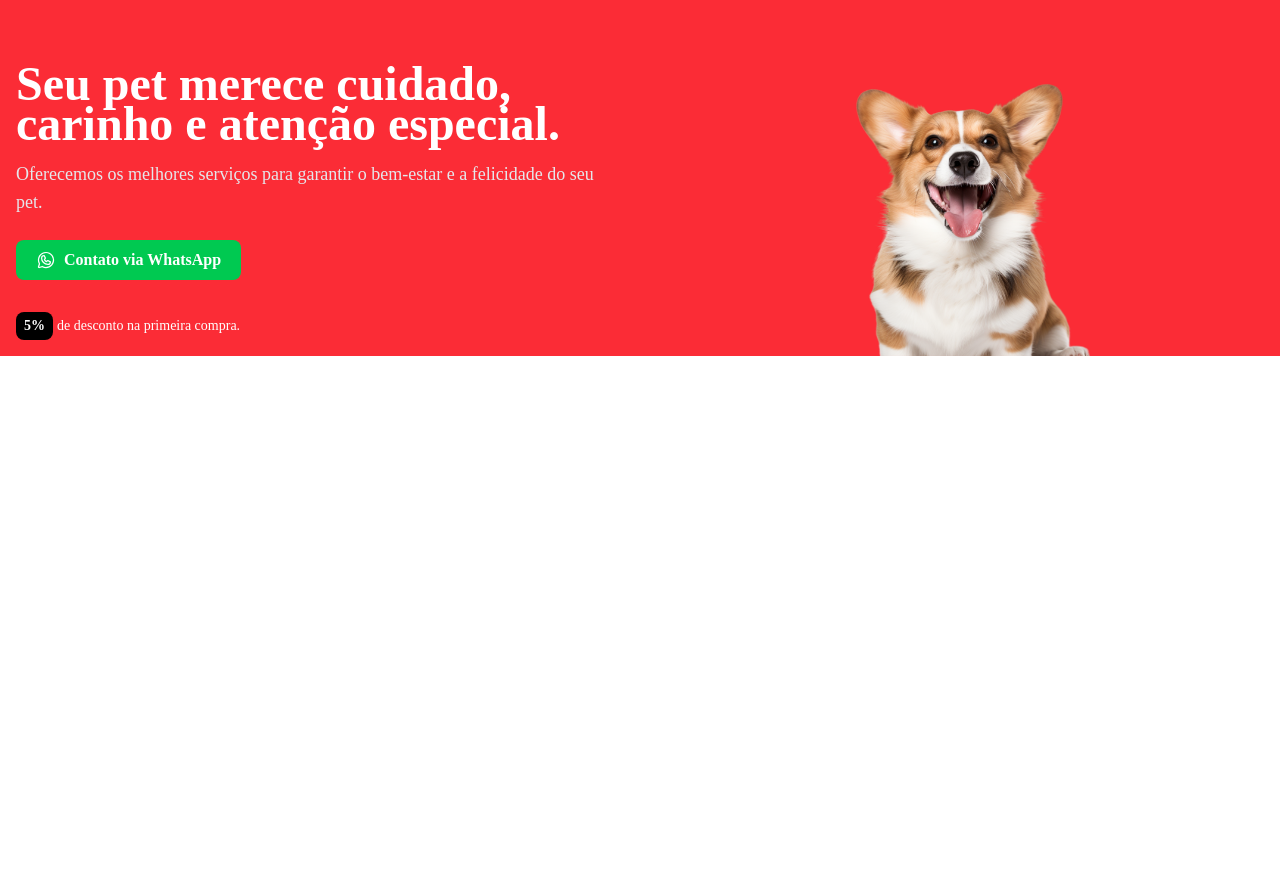
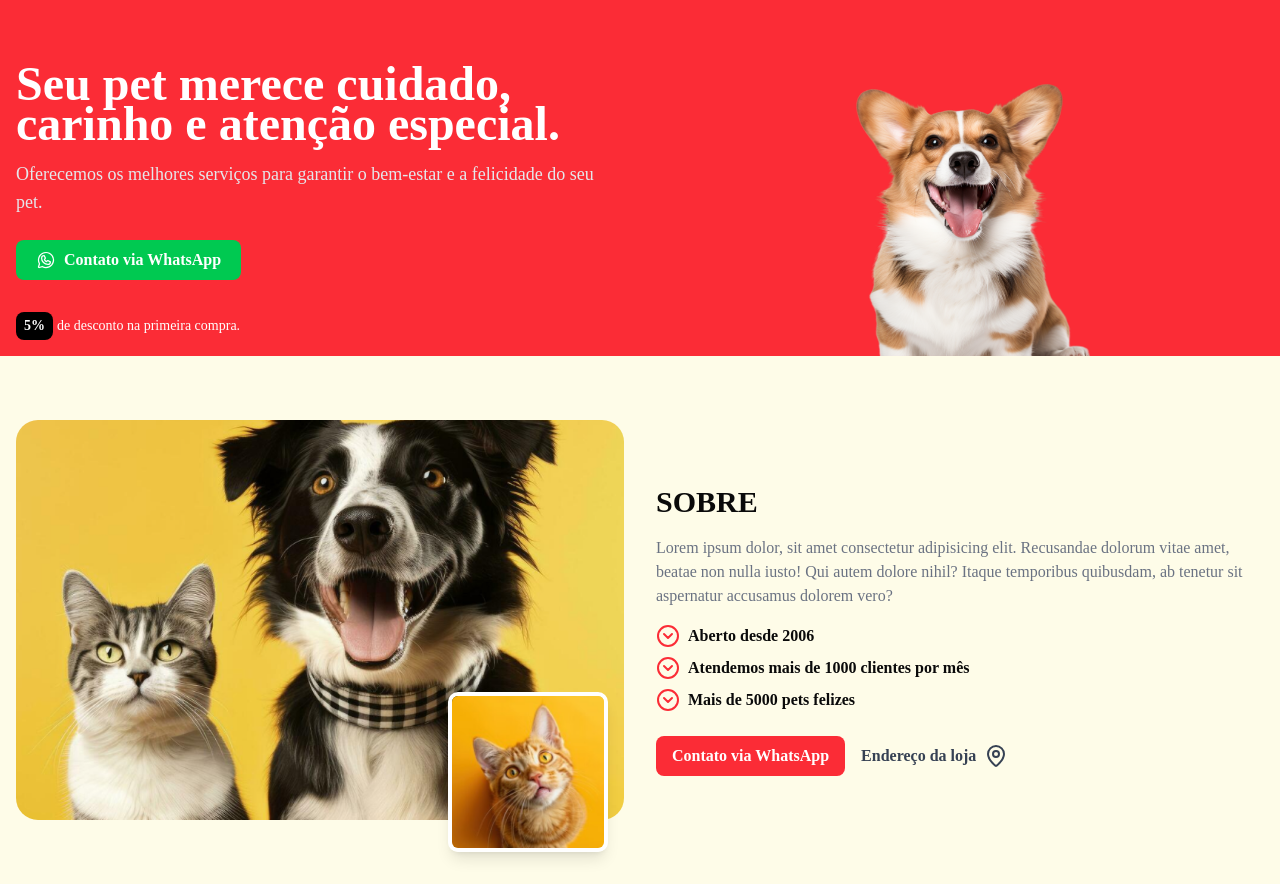
Before and after one commit to Ricardo-dev-00/petdev, a Next.js app: page / in a window 1280 px wide. Before the commit the page ends 800 px from the top, so only its background shows below. Built offline with nearby package versions, Linux system fonts and the light colour scheme.

Commit message:
feat: add About component and integrate into Home page

```diff
--- /dev/null
+++ b/src/app/_components/About.tsx
@@ -0,0 +1,100 @@
+import { ChevronDownCircle, MapPin } from "lucide-react";
+import Image from "next/image";
+import about1Image from "../../../public/about-1.png";
+import about2Image from "../../../public/about-2.png";
+
+type AboutInfoItemProps = {
+  text: string;
+};
+
+function AboutInfoItem({ text }: AboutInfoItemProps) {
+  return (
+    <li className="flex items-center font-bold gap-2">
+      <ChevronDownCircle className="text-red-500" /> {text}
+    </li>
+  );
+}
+
+export function About() {
+  // Itens renderizados em lista para manter consistência visual e facilitar manutenção.
+  const infoItems = [
+    "Aberto desde 2006",
+    "Atendemos mais de 1000 clientes por mês",
+    "Mais de 5000 pets felizes",
+  ];
+
+  // TODO: trocar pelos links oficiais da empresa.
+  const whatsappLink = "https://wa.me/5500000000000";
+  const mapsLink = "https://maps.google.com/?q=PetDev";
+
+  // Classe base compartilhada entre os links de ação (inclui estilos de foco para acessibilidade).
+  const actionLinkBase =
+    "inline-flex items-center gap-2 font-bold transition-all duration-200 text-sm md:text-base focus-visible:outline-none focus-visible:ring-2 focus-visible:ring-red-500 focus-visible:ring-offset-2";
+
+  return (
+    <section className="bg-yellow-50" aria-labelledby="about-title">
+      <div className="container mx-auto py-16 px-4 grid grid-cols-1 md:grid-cols-2 gap-8">
+        <div className="relative">
+          <div className="relative w-full h-[400px] rounded-3xl overflow-hidden">
+            {/* fill + sizes melhora a responsividade e evita layout shift em telas diferentes. */}
+            <Image
+              src={about1Image}
+              alt="Imagem de um pet feliz"
+              className="object-cover hover:scale-110 transition-transform duration-300"
+              fill
+              quality={100}
+              sizes="(min-width: 768px) 50vw, 100vw"
+            />
+          </div>
+          {/* Imagem de apoio para dar mais profundidade visual ao bloco. */}
+          <div className="absolute w-40 h-40 right-4 -bottom-8 rounded-lg overflow-hidden border-4 border-white shadow-lg">
+            <Image
+              src={about2Image}
+              alt="Close de um pet"
+              className="object-cover"
+              fill
+              quality={100}
+              sizes="160px"
+            />
+          </div>
+        </div>
+
+        <div className="space-y-6 mt-16">
+          <h2 id="about-title" className="text-3xl font-bold uppercase mb-4">
+            Sobre
+          </h2>
+          <p className="text-gray-500 mb-4">
+            Lorem ipsum dolor, sit amet consectetur adipisicing elit. Recusandae
+            dolorum vitae amet, beatae non nulla iusto! Qui autem dolore nihil?
+            Itaque temporibus quibusdam, ab tenetur sit aspernatur accusamus
+            dolorem vero?
+          </p>
+          <ul className="space-y-2">
+            {infoItems.map((item) => (
+              <AboutInfoItem key={item} text={item} />
+            ))}
+          </ul>
+
+          <div className="flex gap-4 items-center flex-wrap">
+            <a
+              href={whatsappLink}
+              target="_blank"
+              rel="noreferrer"
+              className={`${actionLinkBase} bg-red-500 py-2 px-4 text-white rounded-md w-fit hover:bg-red-700 hover:-translate-y-0.5`}
+            >
+              Contato via WhatsApp
+            </a>
+            <a
+              href={mapsLink}
+              target="_blank"
+              rel="noreferrer"
+              className={`${actionLinkBase} text-gray-700 hover:text-red-500 hover:underline underline-offset-4`}
+            >
+              Endereço da loja <MapPin />
+            </a>
+          </div>
+        </div>
+      </div>
+    </section>
+  );
+}
--- a/src/app/page.tsx
+++ b/src/app/page.tsx
@@ -1,9 +1,11 @@
+import { About } from "./_components/About";
 import { Hero } from "./_components/Hero";
 
 export default function Home() {
   return (
     <main className="">
       <Hero />
+      <About />
     </main>
   );
 }
```
